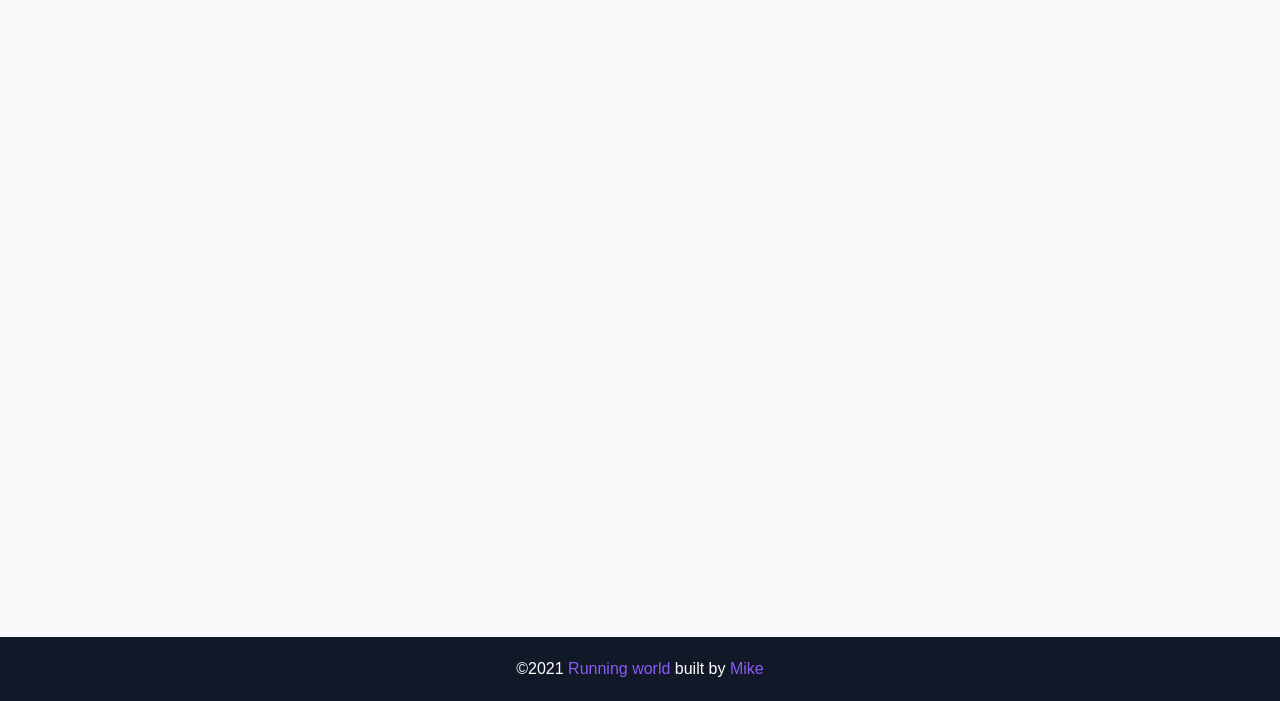
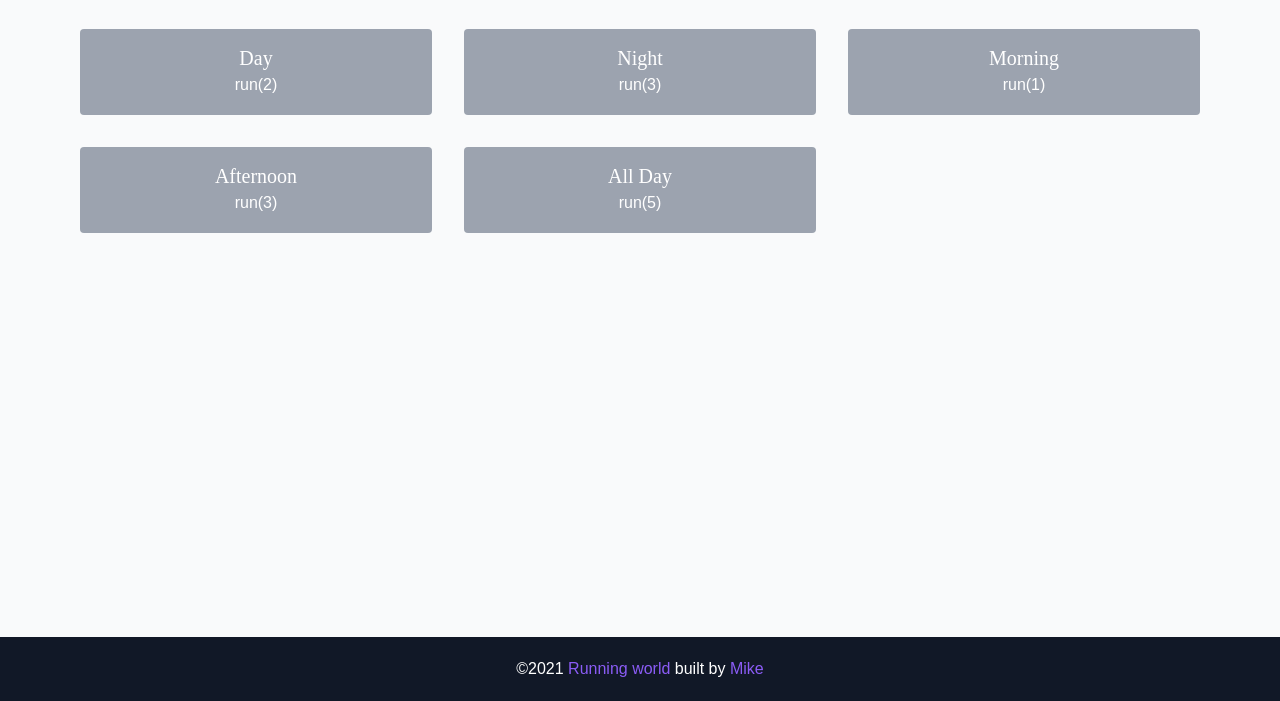
Before and after one commit to MikeCodeSun/simple-html-css-project, a plain HTML site: page tags.html in a window 1280 px wide. Shown: the part 99-800 px from the top of the page. Drawn offline with Linux system fonts and the light colour scheme.

Commit message:
feature: add tags page

```diff
--- a/css/style.css
+++ b/css/style.css
@@ -539,3 +539,39 @@ footer p a {
     width: 450px;
   } */
 }
+
+/* tags page  */
+
+.tags-wrapper {
+  display: grid;
+  text-align: center;
+  gap: 2rem;
+}
+.tag {
+  background-color: var(--gray-400);
+  border-radius: var(--borderRadius);
+  padding: 1rem 0;
+  transition: var(--transition);
+  color: var(--white);
+}
+.tag:hover {
+  background-color: var(--primary-500);
+}
+
+.tag p,
+.tag h5 {
+  margin-bottom: 0;
+}
+
+/* midlle screen 576px-992px */
+@media (min-width: 576px) {
+  .tags-wrapper {
+    grid-template-columns: repeat(2, 1fr);
+  }
+}
+/* tags screen width > 992px */
+@media (min-width: 992px) {
+  .tags-wrapper {
+    grid-template-columns: repeat(3, 1fr);
+  }
+}
--- a/tags.html
+++ b/tags.html
@@ -37,7 +37,30 @@
         </div>
       </div>
     </nav>
-    <main class="page"></main>
+    <main class="page">
+      <div class="tags-wrapper">
+        <a href="./tag-template.html" class="tag">
+          <h5>day</h5>
+          <p>run(2)</p>
+        </a>
+        <a href="./tag-template.html" class="tag">
+          <h5>night</h5>
+          <p>run(3)</p>
+        </a>
+        <a href="./tag-template.html" class="tag">
+          <h5>morning</h5>
+          <p>run(1)</p>
+        </a>
+        <a href="./tag-template.html" class="tag">
+          <h5>afternoon</h5>
+          <p>run(3)</p>
+        </a>
+        <a href="./tag-template.html" class="tag">
+          <h5>all day</h5>
+          <p>run(5)</p>
+        </a>
+      </div>
+    </main>
     <footer class="footer">
       <p>
         &copy;<span id="date"></span>
```
Also changed, not shown: items.html (+24 -1 lines), tag-template.html (+24 -1 lines).
